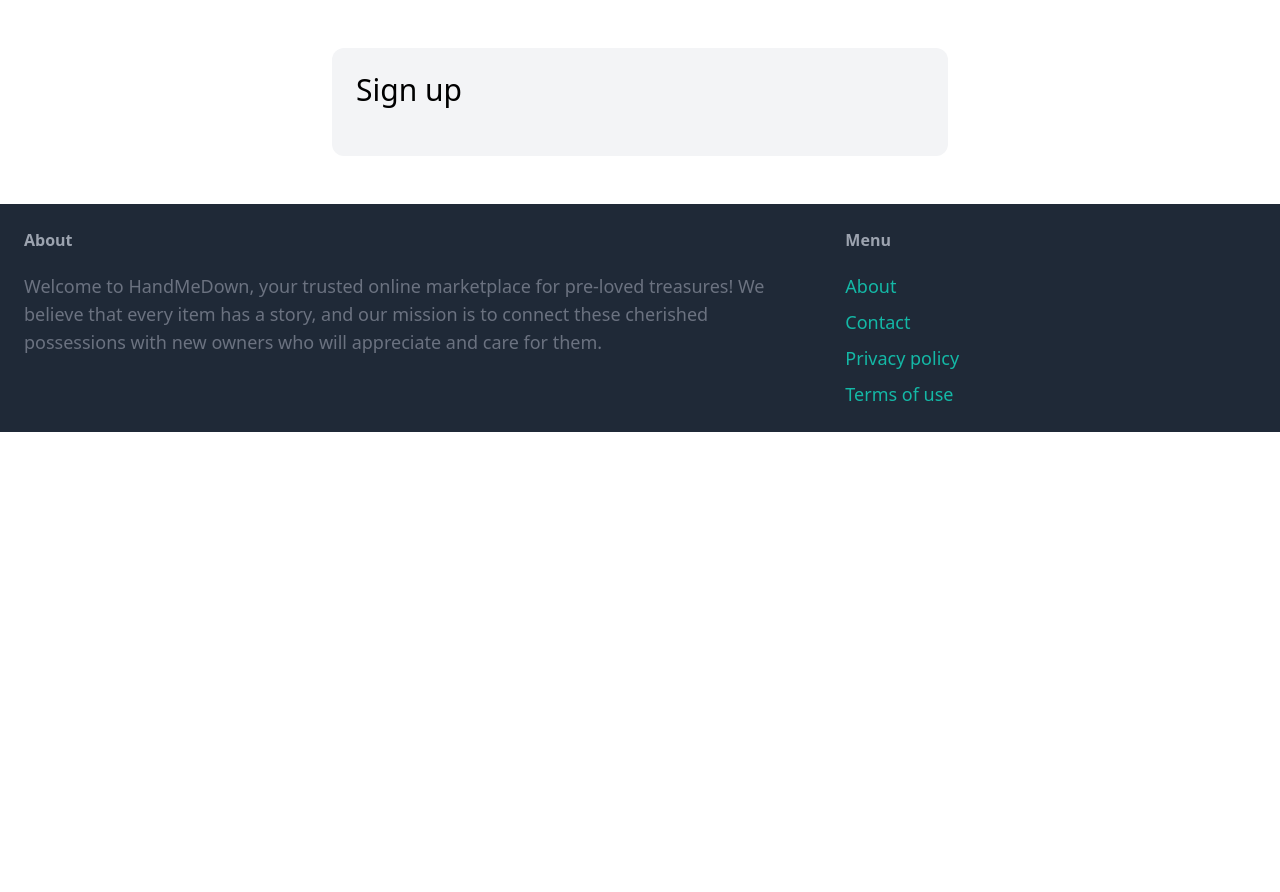
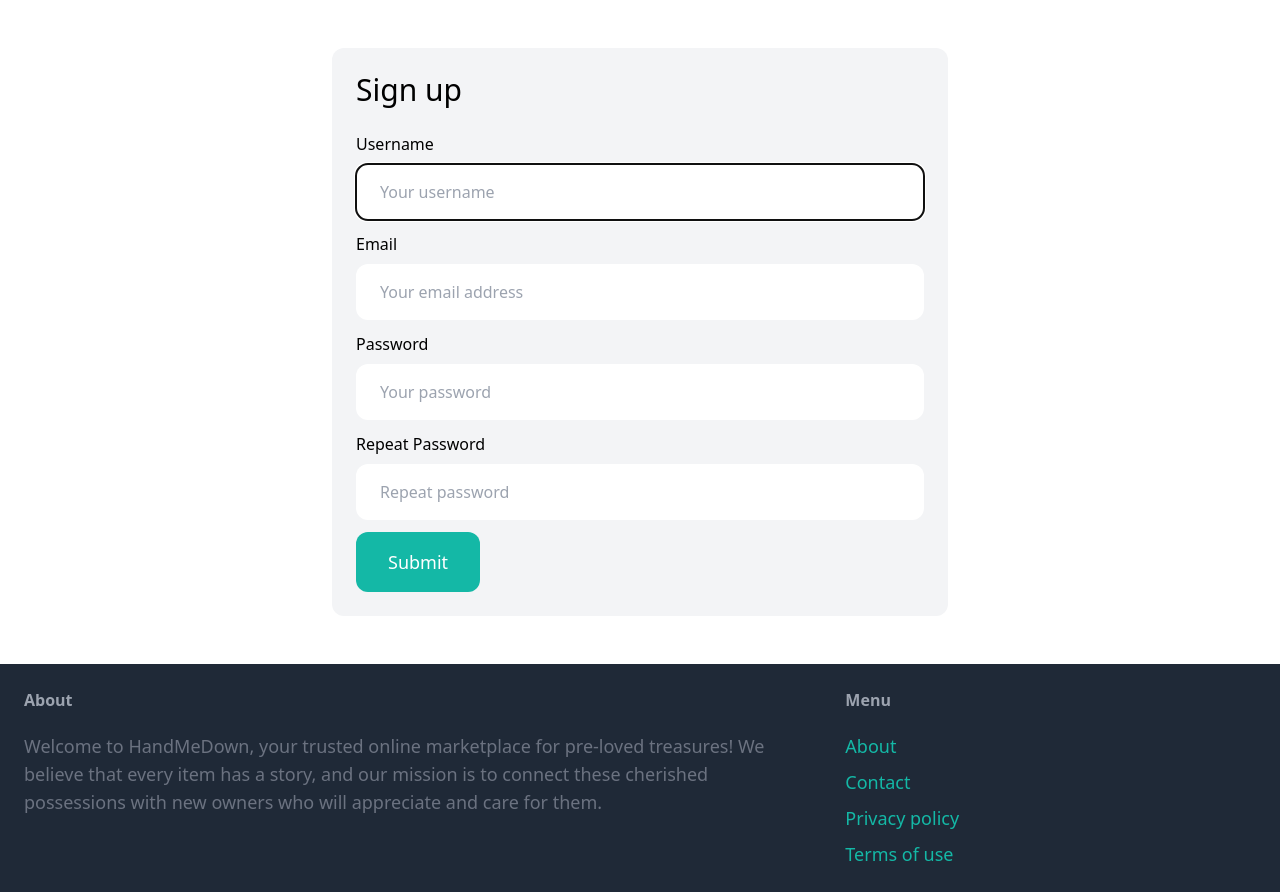
Before and after one commit to AristonCatipay/django_online_marketplace, a Django app: page /signup/ in a window 1280 px wide. Shown: the part 77-969 px from the top of the page. Before the commit the page ends 509 px from the top, so only its background shows below. Run offline with Django 4.2, Linux system fonts and the light colour scheme; some libraries are stand-ins or nearby versions.

Commit message:
Finish the functionality of the Sign up page and improve the UI.

```diff
--- a/core/forms.py
+++ b/core/forms.py
@@ -6,3 +6,23 @@
     class Meta:
         model = User
         fields = ('username', 'email', 'password1', 'password2')
+
+    username = forms.CharField(widget=forms.TextInput(attrs={
+        'placeholder': 'Your username',
+        'class': 'w-full py-4 px-6 rounded-xl'
+    }))
+
+    email = forms.CharField(widget=forms.EmailInput(attrs={
+        'placeholder': 'Your email address',
+        'class': 'w-full py-4 px-6 rounded-xl'
+    }))
+
+    password1 = forms.CharField(widget=forms.PasswordInput(attrs={
+        'placeholder': 'Your password',
+        'class': 'w-full py-4 px-6 rounded-xl'
+    }))
+
+    password2 = forms.CharField(widget=forms.PasswordInput(attrs={
+        'placeholder': 'Repeat password',
+        'class': 'w-full py-4 px-6 rounded-xl'
+    }))
--- a/core/templates/core/signup.html
+++ b/core/templates/core/signup.html
@@ -5,7 +5,39 @@
 {% block content %}
     <div class="w-1/2 my-6 mx-auto p-6 bg-gray-100 rounded-xl">
         <h1 class="mb-6 text-3xl">Sign up</h1>
+        <form action="." method="POST">
+            {% csrf_token %}
+
+            <div class="mb-3">
+                <label class="inline-block mb-2">Username</label><br>
+                {{ form.username }}
+            </div>
+
+            <div class="mb-3">
+                <label class="inline-block mb-2">Email</label><br>
+                {{ form.email }}
+            </div>
+
+            <div class="mb-3">
+                <label class="inline-block mb-2">Password</label><br>
+                {{ form.password1 }}
+            </div>
+
+            <div class="mb-3">
+                <label class="inline-block mb-2">Repeat Password</label><br>
+                {{ form.password2 }}
+            </div>
+
+            {% if form.error or form.non_field_errors %}
+                <div class="mb-3 p-6 bg-red-100 rounded-xl">
+                    {% for field in form %}
+                        {{ field.errors }}
+                    {% endfor %}
+                    {{ form.none_field_errors }}
+                </div>
+            {% endif %}
+
+            <button class="py-4 px-8 text-lg bg-teal-500 hover:bg-teal-700 rounded-xl text-white">Submit</button>
+        </form>
     </div>
-
-    <form action="."></form>
 {% endblock %}
--- a/core/views.py
+++ b/core/views.py
@@ -1,4 +1,4 @@
-from django.shortcuts import render
+from django.shortcuts import render, redirect
 from item.models import Category, Item
 from . forms import SignupForm
 
@@ -17,7 +17,15 @@
     return render(request, 'core/contact.html')
 
 def signup(request):
-    form = SignupForm()
+    # If the user makes a POST request.
+    if request.method == 'POST':
+        form = SignupForm(request.POST)
+
+        if form.is_valid():
+            form.save()
+            return redirect('/login/')
+    else:
+        form = SignupForm()
 
     return render(request, 'core/signup.html', {
         'form': form
```
